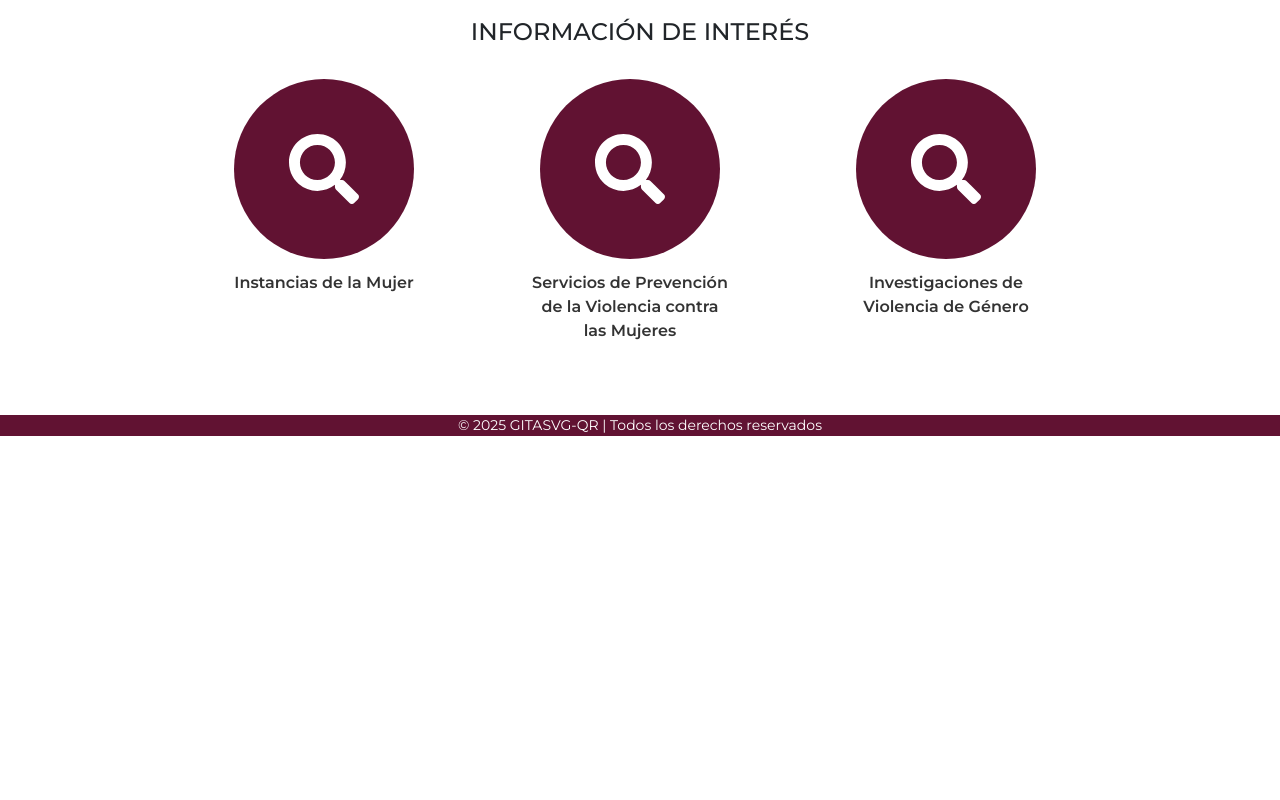
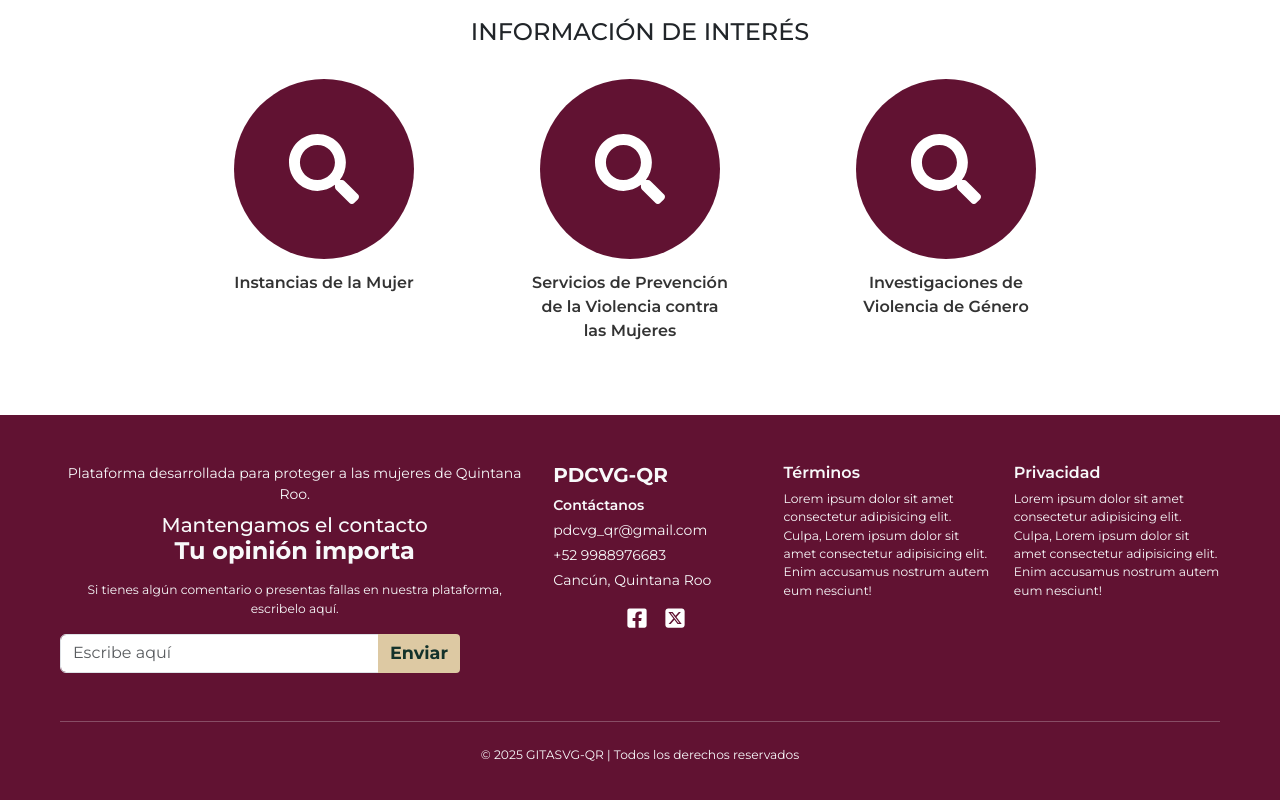
Before and after one commit to jianx7/Frontend-Plataforma-Violencia-Genero-QR, a React (Vite) app: page / in a window 1280 px wide. Shown: the part 1594-2394 px from the top of the page. Before the commit the page ends 2030 px from the top, so only its background shows below. Built offline with nearby package versions, Linux system fonts and the light colour scheme.

Commit message:
Footer actualizado

```diff
--- a/src/index.css
+++ b/src/index.css
@@ -195,8 +195,6 @@ button.btn-danger:hover {
   font-size: 1.3rem;
   margin-bottom: 1.5rem;
 }
-
-
 .btn-gob {
   background-color: #ddc9a3;
   border: none;
@@ -211,58 +209,18 @@ button.btn-danger:hover {
   background-color: #c0a56b;
 }
 
-.platform-section {
-  background-color: #ffffff;
-  padding: 4rem 0;
+/* FOOTER */
+.footer-custom a {
+  color: white !important;
+  text-decoration: none;
+  transition: opacity 0.2s ease-in-out;
 }
 
-.platform-title {
-  font-size: 1.8rem;
-  font-weight: 600;
-  color: #13322b;
+.footer-custom a:hover {
+  opacity: 0.8;
 }
 
-.option-card {
-  border: 1px solid #ccc;
-  border-radius: 10px;
-  padding: 1rem;
-  transition: transform 0.2s ease;
+.footer-input {
+  width: 400px;
+  justify-content: center;
 }
-
-.option-card:hover {
-  transform: translateY(-5px);
-}
-
-.option-img {
-  background-color: #eaeaea;
-  height: 150px;
-  border-radius: 8px;
-  margin-bottom: 1rem;
-}
-
-.campaigns-section {
-  background-color: #f3f3f3;
-}
-
-.campaign-title {
-  font-weight: 700;
-  color: #9d2449;
-  margin-bottom: 1rem;
-}
-
-.campaign-text {
-  font-size: 1.1rem;
-  color: #13322b;
-}
-
-.campaign-img {
-  background-color: #ddc9a3;
-  height: 250px;
-  border-radius: 8px;
-}
-
-.mini-card {
-  background-color: #e0e0e0;
-  height: 150px;
-  border-radius: 8px;
-}
--- a/src/presentation/components/Footer.jsx
+++ b/src/presentation/components/Footer.jsx
@@ -1,12 +1,69 @@
-import  Container from "react-bootstrap/Container";
+import { Container, Row, Col, Button, Form, InputGroup } from "react-bootstrap";
+import { FaFacebookSquare } from "react-icons/fa";
+import { FaSquareXTwitter } from "react-icons/fa6";
 
 export default function Footer() {
-    return (
+  return (
+    <footer className="footer-custom p-5">
+        {/*Formulario*/}
+      <Container fluid>
+        <Row className="align-items-start text-light">
+          <Col md={5} className="mb-4">
+          <p className="smalltext-muted mb-2">
+              Plataforma desarrollada para proteger a las mujeres de Quintana Roo.
+            </p>
+            <h5 className="mb-0">Mantengamos el contacto</h5>
+            <h4 className="fw-bold mb-3">
+              Tu opinión importa
+            </h4>
+            <p className="small">
+              Si tienes algún comentario o presentas fallas en nuestra
+              plataforma, escribelo aquí.
+            </p>
+            <InputGroup className="mt-3 footer-input ">
+              <Form.Control placeholder="Escribe aquí" />
+              <Button className="btn-gob">Enviar</Button>
+            </InputGroup>
+          </Col>
 
-        <footer className="footer-custom">
-            <Container className="mt-auto">
-                © 2025 GITASVG-QR | Todos los derechos reservados
-            </Container>
-        </footer>
-    )
+        {/* Información*/}
+          <Col md={7}>
+            <Row className="justify-content-end text-start">
+              <Col md={4}>
+                <h5 className="fw-bold">PDCVG-QR</h5>
+                <p className="fw-semibold mb-1">Contáctanos</p>
+                <p className="mb-1">pdcvg_qr@gmail.com</p>
+                <p className="mb-1">+52 9988976683</p>
+                <p>Cancún, Quintana Roo</p>
+                <div className="d-flex justify-content-center gap-3 mt-3">
+                  <a href="#" className="text-white"><FaFacebookSquare size={22} /></a>
+                  <a href="#" className="text-white"><FaSquareXTwitter size={22} /></a>
+                </div>
+              </Col>
+
+              {/* Términos */}
+              <Col md={4} className="text-start">
+                <h6 className="fw-semibold">Términos</h6>
+                <p className="small mb-0">
+                  Lorem ipsum dolor sit amet consectetur adipisicing elit. Culpa, Lorem ipsum dolor sit amet consectetur adipisicing elit. Enim accusamus nostrum autem eum nesciunt!
+                </p>
+              </Col>
+
+              {/* Privacidad */}
+              <Col md={4} className="text-start">
+                <h6 className="fw-semibold">Privacidad</h6>
+                <p className="small mb-0">
+                  Lorem ipsum dolor sit amet consectetur adipisicing elit. Culpa, Lorem ipsum dolor sit amet consectetur adipisicing elit. Enim accusamus nostrum autem eum nesciunt!
+                </p>
+              </Col>
+            </Row>
+          </Col>
+        </Row>
+        <hr className="my-4 border-light opacity-2"/>
+        <p className="text-center small text-light mb-0">
+          © 2025 GITASVG-QR | Todos los derechos reservados
+        </p>
+      </Container>
+    </footer>
+  );
 }
```
